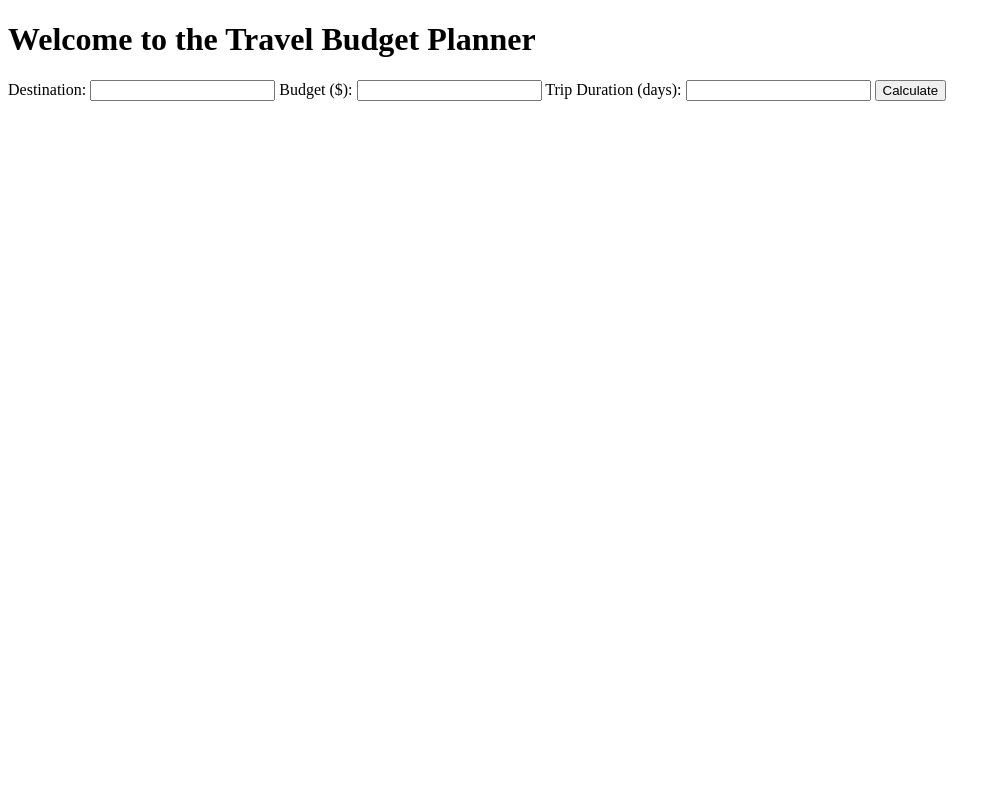
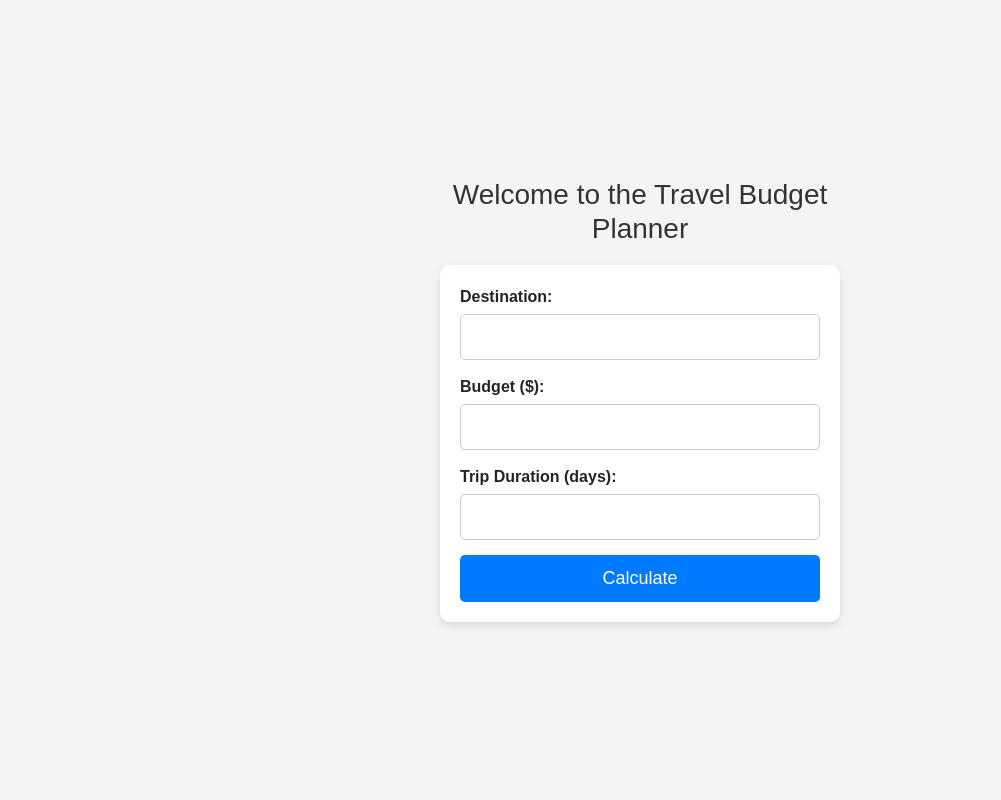
Before and after one commit to shoveltbog/travel-budget-planner, a Flask app: page / in a window 1280 px wide. Shown: the whole page, without its empty margins (0-1001 px from the left). Run offline with Flask 3, Linux system fonts and the light colour scheme.

Commit message:
basic css stlyes for index page and form

```diff
--- a/app.py
+++ b/app.py
@@ -15,4 +15,4 @@ def budget():
     return f"You are planning a {duration}-day trip to {destination} with a budget of ${budget}."
 
 if __name__ == '__main__':
-    app.run(debug=True)
+    app.run(debug=True, host='0.0.0.0', port=5000)
--- /dev/null
+++ b/static/styles.css
@@ -0,0 +1,88 @@
+/* Apply a modern font and set a background color */
+body {
+    font-family: Arial, sans-serif;
+    background-color: #f4f4f4;
+    margin: 0;
+    padding: 0;
+    display: flex;
+    justify-content: center;
+    align-items: center;
+    height: 100vh;
+}
+
+/* Center the content nicely */
+.container {
+    text-align: center; /* Center text inside */
+    max-width: 500px; /* Prevent it from being too wide */
+    margin: 50px auto; /* Center it on the page */
+    display: flex;
+    flex-direction: column;
+    align-items: center; /* Ensures everything is centered horizontally */
+}
+
+/* Style the heading */
+h1 {
+    font-size: 28px;
+    color: #333;
+    margin-bottom: 20px; /* Add spacing between the heading and form */
+}
+
+/* Center the form inside the container */
+form {
+    display: flex;
+    flex-direction: column; /* Stack elements vertically */
+    align-items: center; /* Center form elements */
+    background: white;
+    padding: 20px;
+    border-radius: 10px;
+    box-shadow: 0 4px 8px rgba(0, 0, 0, 0.1);
+    width: 100%;
+    max-width: 400px; /* Keeps it from stretching too much */
+}
+
+/* Align labels & inputs properly */
+label {
+    align-self: flex-start; /* Align labels to the left */
+    font-weight: bold;
+    margin-bottom: 5px;
+}
+
+/* Ensure inputs span full width */
+input {
+    width: 100%;
+    padding: 10px;
+    margin-bottom: 15px;
+    border: 1px solid #ccc;
+    border-radius: 5px;
+    font-size: 16px;
+    outline: none;
+    transition: border 0.3s ease-in-out;
+}
+
+input:focus {
+    border-color: #007BFF;
+}
+
+/* Make button full-width for consistency */
+button {
+    width: 100%;
+    background-color: #007BFF;
+    color: white;
+    border: none;
+    padding: 10px;
+    font-size: 18px;
+    border-radius: 5px;
+    cursor: pointer;
+    transition: background 0.3s;
+}
+
+button:hover {
+    background-color: #0056b3;
+}
+
+/* Make it responsive */
+@media (max-width: 600px) {
+    form {
+        max-width: 90%;
+    }
+}
--- a/templates/index.html
+++ b/templates/index.html
@@ -4,8 +4,15 @@
     <meta charset="UTF-8">
     <meta name="viewport" content="width=device-width, initial-scale=1.0">
     <title>Travel Budget Planner</title>
+
+    <!-- Bootstrap CSS (CDN) -->
+    <link href="https://cdn.jsdelivr.net/npm/bootstrap@5.3.0/dist/css/bootstrap.min.css" rel="stylesheet">
+
+    <link rel="stylesheet" href="{{ url_for('static', filename='styles.css') }}">
+
 </head>
 <body>
+    <div class="container">
         <h1>Welcome to the Travel Budget Planner</h1>
         <form action="/budget" method="post">
             <label for="destination">Destination:</label>
@@ -19,5 +26,6 @@
 
             <button type="submit">Calculate</button>
         </form>
+    </div>
 </body>
 </html>
```
Lines whose indentation alone changed are shown as unchanged.
